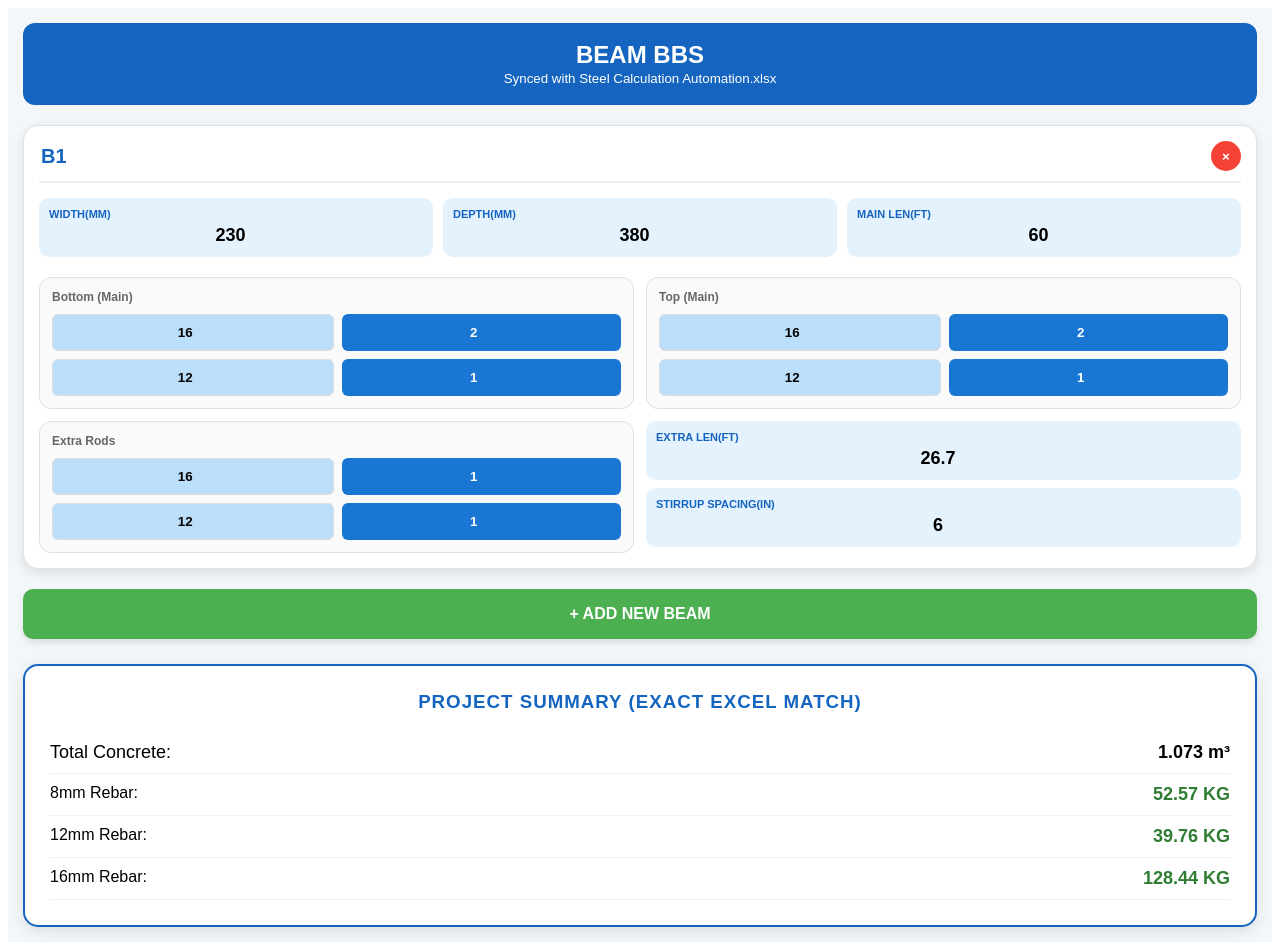
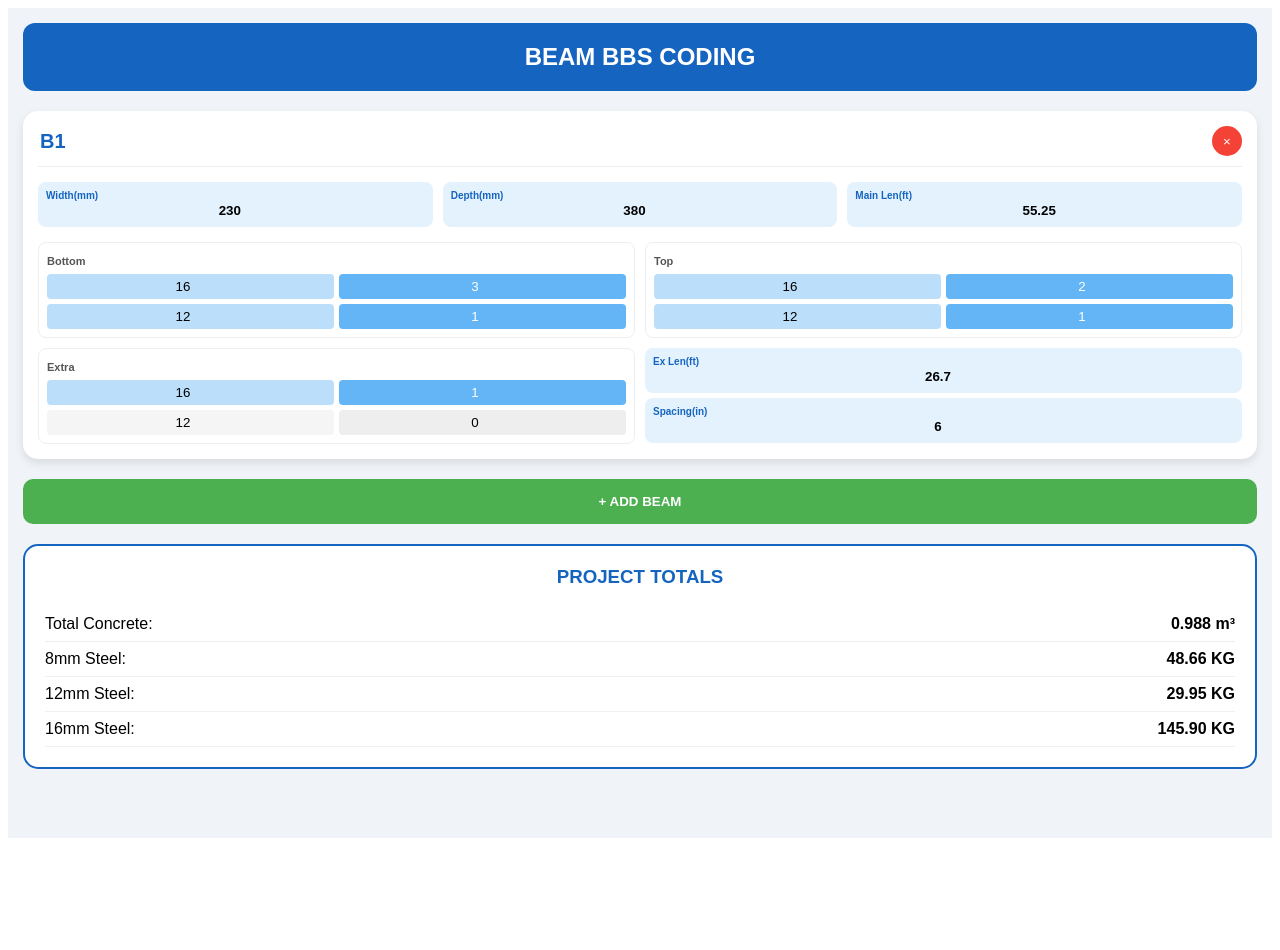
Before and after one commit to Movieeesss/BEAM-BBS, a React (Vite) app: page / in a window 1280 px wide. After the commit the page ends 846 px from the top, so only its background shows below. Built offline with nearby package versions, Linux system fonts and the light colour scheme.

Commit message:
Update BeamBBS.tsx

```diff
--- a/src/BeamBBS.tsx
+++ b/src/BeamBBS.tsx
@@ -2,10 +2,7 @@ import React, { useState, useMemo, useCallback } from 'react';
 import jsPDF from 'jspdf';
 import autoTable from 'jspdf-autotable';
 
-/** * DATA SOURCE: Steel Calculation Automation.xlsx - REFERENCE.csv
- * rods: Number of bars per bundle (Column P, Q, R, S)
- * weight: Weight of one bundle in kg (Column V, W, X, Y)
- */
+// EXACT DATA FROM YOUR REFERENCE SHEET
 const EXCEL_REF: Record<number, { weight: number; rods: number }> = {
   8: { weight: 47.4, rods: 10 },
   10: { weight: 51.87, rods: 7 },
@@ -16,39 +13,25 @@ const EXCEL_REF: Record<number, { weight: number; rods: number }> = {
 };
 
 const FT_TO_M = 0.3048;
-const ROD_UNIT_M = 12; // Standard full rod length in meters
-const SLAB_DEDUCTION_M = 0.125; // 125mm slab thickness deduction for concrete
+const ROD_UNIT_M = 12;
 
-interface RodSet {
-  dia1: number; num1: string;
-  dia2: number; num2: string;
-}
+interface RodSet { dia1: number; num1: string; dia2: number; num2: string; }
 
 interface BeamData {
-  id: string;
-  grid: string;
-  width: string;
-  depth: string;
-  lenMain: string;
-  lenExtra: string;
-  bottom: RodSet;
-  top: RodSet;
-  extra: RodSet;
-  diaStirrups: number;
-  spacing: string;
+  id: string; grid: string; width: string; depth: string;
+  lenMain: string; lenExtra: string;
+  bottom: RodSet; top: RodSet; extra: RodSet;
+  diaStirrups: number; spacing: string;
 }
 
 const BeamBBS: React.FC = () => {
-  const [beams, setBeams] = useState<BeamData[]>([
-    {
-      id: '1', grid: 'B1', width: '230', depth: '380',
-      lenMain: '60', lenExtra: '26.7',
-      bottom: { dia1: 16, num1: '2', dia2: 12, num2: '1' },
-      top: { dia1: 16, num1: '2', dia2: 12, num2: '1' },
-      extra: { dia1: 16, num1: '1', dia2: 12, num2: '1' },
-      diaStirrups: 8, spacing: '6'
-    }
-  ]);
+  const [beams, setBeams] = useState<BeamData[]>([{
+    id: '1', grid: 'B1', width: '230', depth: '380', lenMain: '55.25', lenExtra: '26.7',
+    bottom: { dia1: 16, num1: '3', dia2: 12, num2: '1' },
+    top: { dia1: 16, num1: '2', dia2: 12, num2: '1' },
+    extra: { dia1: 16, num1: '1', dia2: 12, num2: '0' },
+    diaStirrups: 8, spacing: '6'
+  }]);
 
   const updateBeam = useCallback((id: string, field: string, val: any) => {
     setBeams(prev => prev.map(b => {
@@ -61,112 +44,91 @@ const BeamBBS: React.FC = () => {
     }));
   }, []);
 
-  const addBeam = () => {
-    setBeams(prev => [...prev, { ...prev[0], id: Date.now().toString(), grid: `B${prev.length + 1}` }]);
-  };
-
-  const deleteBeam = (id: string) => {
-    if (beams.length > 1) setBeams(beams.filter(b => b.id !== id));
-  };
-
   const results = useMemo(() => {
+    // Resetting everything to 0 to prevent the "High KG" error
     const summary: Record<number, number> = { 8: 0, 10: 0, 12: 0, 16: 0, 20: 0, 25: 0 };
-    let grandConcrete = 0;
+    let totalVol = 0;
 
     const detailed = beams.map(beam => {
-      const wM = (parseFloat(beam.width) || 0) / 1000;
-      const dM = (parseFloat(beam.depth) || 0) / 1000;
-      const lMainM = (parseFloat(beam.lenMain) || 0) * FT_TO_M;
-      const lExtraM = (parseFloat(beam.lenExtra) || 0) * FT_TO_M;
-      const sIn = parseFloat(beam.spacing) || 6;
+      const L_Main_M = (parseFloat(beam.lenMain) || 0) * FT_TO_M;
+      const L_Extra_M = (parseFloat(beam.lenExtra) || 0) * FT_TO_M;
+      const W_M = (parseFloat(beam.width) || 0) / 1000;
+      const D_M = (parseFloat(beam.depth) || 0) / 1000;
 
-      // EXCEL CONCRETE LOGIC: Width * (Depth - SlabTks) * MainLen
-      const vol = wM * Math.max(0, dM - SLAB_DEDUCTION_M) * lMainM;
-      grandConcrete += vol;
+      // Concrete: W * (D - 125mm) * L_Main
+      const vol = W_M * (D_M - 0.125) * L_Main_M;
+      totalVol += vol;
 
-      // EXCEL BUNDLE FRACTION LOGIC: (TotalMeters / (RodsPerBundle * 12)) * BundleWeight
-      const getCellKg = (dia: number, nos: string, lenM: number) => {
-        const count = parseFloat(nos) || 0;
-        if (count === 0) return 0;
-        const totalM = lenM * count;
+      // Excel Logic: KG = (Length * Nos / (RodsPerBundle * 12)) * BundleWeight
+      const calc = (dia: number, nos: string, len: number) => {
+        const n = parseFloat(nos) || 0;
+        if (n === 0) return 0;
         const ref = EXCEL_REF[dia];
-        const kg = (totalM / (ref.rods * ROD_UNIT_M)) * ref.weight;
-        summary[dia] = (summary[dia] || 0) + kg;
+        const kg = ((len * n) / (ref.rods * ROD_UNIT_M)) * ref.weight;
+        summary[dia] += kg;
         return kg;
       };
 
-      const b1 = getCellKg(beam.bottom.dia1, beam.bottom.num1, lMainM);
-      const b2 = getCellKg(beam.bottom.dia2, beam.bottom.num2, lMainM);
-      const t1 = getCellKg(beam.top.dia1, beam.top.num1, lMainM);
-      const t2 = getCellKg(beam.top.dia2, beam.top.num2, lMainM);
-      const e1 = getCellKg(beam.extra.dia1, beam.extra.num1, lExtraM);
-      const e2 = getCellKg(beam.extra.dia2, beam.extra.num2, lExtraM);
+      const bKg = calc(beam.bottom.dia1, beam.bottom.num1, L_Main_M) + calc(beam.bottom.dia2, beam.bottom.num2, L_Main_M);
+      const tKg = calc(beam.top.dia1, beam.top.num1, L_Main_M) + calc(beam.top.dia2, beam.top.num2, L_Main_M);
+      const eKg = calc(beam.extra.dia1, beam.extra.num1, L_Extra_M) + calc(beam.extra.dia2, beam.extra.num2, L_Extra_M);
 
-      // EXCEL STIRRUP LOGIC (Column AY Match)
-      const cutM = (((wM * 1000 - 80) * 2) + ((dM * 1000 - 80) * 2) + 200) / 1000;
-      const qty = Math.ceil(((parseFloat(beam.lenMain) || 0) * 12) / sIn) + 1;
-      const sTotalM = cutM * qty;
-      const sRef = EXCEL_REF[beam.diaStirrups];
-      const sKg = (sTotalM / (sRef.rods * ROD_UNIT_M)) * sRef.weight;
+      // Stirrups (Cell AY6): ((CuttingLen * Qty) / (10 * 12)) * 47.4
+      const cutM = (((W_M * 1000 - 80) * 2) + ((D_M * 1000 - 80) * 2) + 200) / 1000;
+      const qty = Math.ceil(((parseFloat(beam.lenMain) || 0) * 12) / (parseFloat(beam.spacing) || 6)) + 1;
+      const sKg = ((cutM * qty) / (EXCEL_REF[beam.diaStirrups].rods * ROD_UNIT_M)) * EXCEL_REF[beam.diaStirrups].weight;
       summary[beam.diaStirrups] += sKg;
 
-      return { ...beam, vol, beamTotal: b1 + b2 + t1 + t2 + e1 + e2 + sKg };
+      return { ...beam, vol, beamTotal: bKg + tKg + eKg + sKg };
     });
 
-    return { detailed, summary, grandConcrete };
+    return { detailed, summary, totalVol };
   }, [beams]);
 
   return (
-    <div style={{ backgroundColor: '#f4f7f9', minHeight: '100vh', padding: '15px', fontFamily: 'sans-serif' }}>
-      <header style={{ backgroundColor: '#1565c0', color: '#fff', padding: '18px', borderRadius: '12px', textAlign: 'center', marginBottom: '20px' }}>
-        <h1 style={{ margin: 0, fontSize: '24px' }}>BEAM BBS</h1>
-        <small>Synced with Steel Calculation Automation.xlsx</small>
+    <div style={{ backgroundColor: '#f0f4f8', minHeight: '100vh', padding: '15px', fontFamily: 'sans-serif' }}>
+      <header style={{ backgroundColor: '#1565c0', color: '#fff', padding: '20px', borderRadius: '12px', textAlign: 'center', marginBottom: '20px' }}>
+        <h2 style={{ margin: 0 }}>BEAM BBS CODING</h2>
       </header>
 
       {beams.map(beam => (
-        <div key={beam.id} style={{ backgroundColor: '#fff', borderRadius: '15px', padding: '15px', marginBottom: '20px', boxShadow: '0 4px 12px rgba(0,0,0,0.1)', border: '1px solid #e0e0e0' }}>
-          <div style={{ display: 'flex', justifyContent: 'space-between', borderBottom: '2px solid #eee', paddingBottom: '10px', marginBottom: '15px' }}>
-            <input
-              value={beam.grid}
-              onChange={e => updateBeam(beam.id, 'grid', e.target.value)}
-              style={{ fontWeight: 'bold', border: 'none', color: '#1565c0', fontSize: '20px', width: '120px', outline: 'none' }}
-            />
-            <button onClick={() => deleteBeam(beam.id)} style={{ background: '#f44336', color: '#fff', border: 'none', borderRadius: '50%', width: '30px', height: '30px', cursor: 'pointer', fontWeight: 'bold' }}>×</button>
+        <div key={beam.id} style={{ backgroundColor: '#fff', borderRadius: '15px', padding: '15px', marginBottom: '20px', boxShadow: '0 4px 10px rgba(0,0,0,0.1)' }}>
+          <div style={{ display: 'flex', justifyContent: 'space-between', borderBottom: '1px solid #eee', paddingBottom: '10px', marginBottom: '15px' }}>
+            <input value={beam.grid} onChange={e => updateBeam(beam.id, 'grid', e.target.value)} style={{ fontWeight: 'bold', border: 'none', color: '#1565c0', fontSize: '20px', width: '100px' }} />
+            <button onClick={() => setBeams(beams.filter(b => b.id !== beam.id))} style={{ background: '#f44336', color: '#fff', border: 'none', borderRadius: '50%', width: '30px', height: '30px' }}>×</button>
           </div>
 
-          <div style={{ display: 'grid', gridTemplateColumns: 'repeat(3, 1fr)', gap: '10px', marginBottom: '20px' }}>
-            <DataInput label="Width(mm)" value={beam.width} onChange={v => updateBeam(beam.id, 'width', v)} />
-            <DataInput label="Depth(mm)" value={beam.depth} onChange={v => updateBeam(beam.id, 'depth', v)} />
-            <DataInput label="Main Len(ft)" value={beam.lenMain} onChange={v => updateBeam(beam.id, 'lenMain', v)} />
+          <div style={{ display: 'grid', gridTemplateColumns: 'repeat(3, 1fr)', gap: '10px', marginBottom: '15px' }}>
+            <Input label="Width(mm)" value={beam.width} onChange={v => updateBeam(beam.id, 'width', v)} />
+            <Input label="Depth(mm)" value={beam.depth} onChange={v => updateBeam(beam.id, 'depth', v)} />
+            <Input label="Main Len(ft)" value={beam.lenMain} onChange={v => updateBeam(beam.id, 'lenMain', v)} />
           </div>
 
-          <div style={{ display: 'grid', gridTemplateColumns: '1fr 1fr', gap: '12px' }}>
-            <ReinforcementRow label="Bottom (Main)" rod={beam.bottom} onUpdate={(f, v) => updateBeam(beam.id, `bottom.${f}`, v)} />
-            <ReinforcementRow label="Top (Main)" rod={beam.top} onUpdate={(f, v) => updateBeam(beam.id, `top.${f}`, v)} />
+          <div style={{ display: 'grid', gridTemplateColumns: '1fr 1fr', gap: '10px' }}>
+            <RodRow label="Bottom" rod={beam.bottom} onUpdate={(f, v) => updateBeam(beam.id, `bottom.${f}`, v)} />
+            <RodRow label="Top" rod={beam.top} onUpdate={(f, v) => updateBeam(beam.id, `top.${f}`, v)} />
           </div>
 
-          <div style={{ display: 'grid', gridTemplateColumns: '1fr 1fr', gap: '12px', marginTop: '12px' }}>
-            <ReinforcementRow label="Extra Rods" rod={beam.extra} onUpdate={(f, v) => updateBeam(beam.id, `extra.${f}`, v)} />
-            <div style={{ display: 'flex', flexDirection: 'column', gap: '8px' }}>
-              <DataInput label="Extra Len(ft)" value={beam.lenExtra} onChange={v => updateBeam(beam.id, 'lenExtra', v)} />
-              <DataInput label="Stirrup Spacing(in)" value={beam.spacing} onChange={v => updateBeam(beam.id, 'spacing', v)} />
+          <div style={{ display: 'grid', gridTemplateColumns: '1fr 1fr', gap: '10px', marginTop: '10px' }}>
+            <RodRow label="Extra" rod={beam.extra} onUpdate={(f, v) => updateBeam(beam.id, `extra.${f}`, v)} />
+            <div style={{ display: 'flex', flexDirection: 'column', gap: '5px' }}>
+              <Input label="Ex Len(ft)" value={beam.lenExtra} onChange={v => updateBeam(beam.id, 'lenExtra', v)} />
+              <Input label="Spacing(in)" value={beam.spacing} onChange={v => updateBeam(beam.id, 'spacing', v)} />
             </div>
           </div>
         </div>
       ))}
 
-      <button onClick={addBeam} style={{ width: '100%', padding: '16px', backgroundColor: '#4caf50', color: '#fff', border: 'none', borderRadius: '10px', fontWeight: 'bold', cursor: 'pointer', marginBottom: '25px', fontSize: '16px', boxShadow: '0 4px 6px rgba(0,0,0,0.1)' }}>+ ADD NEW BEAM</button>
+      <button onClick={() => setBeams([...beams, { ...beams[0], id: Date.now().toString(), grid: `B${beams.length + 1}` }])} style={{ width: '100%', padding: '15px', background: '#4caf50', color: '#fff', border: 'none', borderRadius: '10px', fontWeight: 'bold', marginBottom: '20px' }}>+ ADD BEAM</button>
 
-      <div style={{ backgroundColor: '#fff', padding: '25px', borderRadius: '15px', border: '2px solid #1565c0', boxShadow: '0 4px 15px rgba(0,0,0,0.1)' }}>
-        <h3 style={{ marginTop: 0, textAlign: 'center', color: '#1565c0', textTransform: 'uppercase', letterSpacing: '1px' }}>Project Summary (Exact Excel Match)</h3>
-        <div style={{ display: 'flex', justifyContent: 'space-between', fontSize: '18px', padding: '10px 0', borderBottom: '1px solid #eee' }}>
-          <span>Total Concrete:</span>
-          <strong>{results.grandConcrete.toFixed(3)} m³</strong>
+      <div style={{ backgroundColor: '#fff', padding: '20px', borderRadius: '15px', border: '2px solid #1565c0' }}>
+        <h3 style={{ marginTop: 0, textAlign: 'center', color: '#1565c0' }}>PROJECT TOTALS</h3>
+        <div style={{ display: 'flex', justifyContent: 'space-between', padding: '8px 0', borderBottom: '1px solid #eee' }}>
+          <span>Total Concrete:</span> <strong>{results.totalVol.toFixed(3)} m³</strong>
         </div>
         {Object.entries(results.summary).map(([dia, kg]) => kg > 0 && (
-          <div key={dia} style={{ display: 'flex', justifyContent: 'space-between', padding: '10px 0', borderBottom: '1px solid #f0f0f0' }}>
-            <span style={{ fontSize: '16px' }}>{dia}mm Rebar:</span>
-            <strong style={{ fontSize: '18px', color: '#2e7d32' }}>{kg.toFixed(2)} KG</strong>
+          <div key={dia} style={{ display: 'flex', justifyContent: 'space-between', padding: '8px 0', borderBottom: '1px solid #f0f0f0' }}>
+            <span>{dia}mm Steel:</span> <strong>{kg.toFixed(2)} KG</strong>
           </div>
         ))}
       </div>
@@ -174,30 +136,25 @@ const BeamBBS: React.FC = () => {
   );
 };
 
-const DataInput = ({ label, value, onChange }: any) => (
-  <div style={{ backgroundColor: '#e3f2fd', padding: '10px', borderRadius: '10px' }}>
-    <label style={{ fontSize: '11px', color: '#1565c0', display: 'block', fontWeight: 'bold', marginBottom: '4px', textTransform: 'uppercase' }}>{label}</label>
-    <input
-      type="number"
-      value={value}
-      onChange={e => onChange(e.target.value)}
-      style={{ width: '100%', border: 'none', background: 'transparent', textAlign: 'center', fontWeight: 'bold', outline: 'none', fontSize: '18px' }}
-    />
+const Input = ({ label, value, onChange }: any) => (
+  <div style={{ backgroundColor: '#e3f2fd', padding: '8px', borderRadius: '8px' }}>
+    <label style={{ fontSize: '10px', color: '#1565c0', display: 'block', fontWeight: 'bold' }}>{label}</label>
+    <input type="number" value={value} onChange={e => onChange(e.target.value)} style={{ width: '100%', border: 'none', background: 'transparent', textAlign: 'center', fontWeight: 'bold', outline: 'none' }} />
   </div>
 );
 
-const ReinforcementRow = ({ label, rod, onUpdate }: any) => {
-  const isActive = (n: any) => (parseFloat(n) || 0) > 0;
+const RodRow = ({ label, rod, onUpdate }: any) => {
+  const act = (n: any) => (parseFloat(n) || 0) > 0;
   return (
-    <div style={{ border: '1px solid #e0e0e0', padding: '12px', borderRadius: '12px', backgroundColor: '#fafafa' }}>
-      <span style={{ fontSize: '12px', fontWeight: 'bold', color: '#666', display: 'block', marginBottom: '10px' }}>{label}</span>
-      <div style={{ display: 'flex', gap: '8px', marginBottom: '8px' }}>
-        <input type="number" placeholder="Dia" value={rod.dia1} onChange={e => onUpdate('dia1', e.target.value)} style={{ width: '50%', background: isActive(rod.num1) ? '#bbdefb' : '#f5f5f5', border: '1px solid #ddd', borderRadius: '6px', textAlign: 'center', padding: '10px', fontWeight: 'bold' }} />
-        <input type="number" placeholder="Nos" value={rod.num1} onChange={e => onUpdate('num1', e.target.value)} style={{ width: '50%', background: isActive(rod.num1) ? '#1976d2' : '#eeeeee', border: 'none', borderRadius: '6px', textAlign: 'center', color: isActive(rod.num1) ? '#fff' : '#000', fontWeight: 'bold', padding: '10px' }} />
+    <div style={{ border: '1px solid #eee', padding: '8px', borderRadius: '8px' }}>
+      <span style={{ fontSize: '11px', fontWeight: 'bold', color: '#555' }}>{label}</span>
+      <div style={{ display: 'flex', gap: '5px', marginTop: '5px' }}>
+        <input type="number" value={rod.dia1} onChange={e => onUpdate('dia1', e.target.value)} style={{ width: '50%', background: act(rod.num1) ? '#bbdefb' : '#f5f5f5', border: 'none', borderRadius: '4px', textAlign: 'center', padding: '5px' }} />
+        <input type="number" value={rod.num1} onChange={e => onUpdate('num1', e.target.value)} style={{ width: '50%', background: act(rod.num1) ? '#64b5f6' : '#eee', border: 'none', borderRadius: '4px', textAlign: 'center', color: act(rod.num1) ? '#fff' : '#000', padding: '5px' }} />
       </div>
-      <div style={{ display: 'flex', gap: '8px' }}>
-        <input type="number" placeholder="Dia" value={rod.dia2} onChange={e => onUpdate('dia2', e.target.value)} style={{ width: '50%', background: isActive(rod.num2) ? '#bbdefb' : '#f5f5f5', border: '1px solid #ddd', borderRadius: '6px', textAlign: 'center', padding: '10px', fontWeight: 'bold' }} />
-        <input type="number" placeholder="Nos" value={rod.num2} onChange={e => onUpdate('num2', e.target.value)} style={{ width: '50%', background: isActive(rod.num2) ? '#1976d2' : '#eeeeee', border: 'none', borderRadius: '6px', textAlign: 'center', color: isActive(rod.num2) ? '#fff' : '#000', fontWeight: 'bold', padding: '10px' }} />
+      <div style={{ display: 'flex', gap: '5px', marginTop: '5px' }}>
+        <input type="number" value={rod.dia2} onChange={e => onUpdate('dia2', e.target.value)} style={{ width: '50%', background: act(rod.num2) ? '#bbdefb' : '#f5f5f5', border: 'none', borderRadius: '4px', textAlign: 'center', padding: '5px' }} />
+        <input type="number" value={rod.num2} onChange={e => onUpdate('num2', e.target.value)} style={{ width: '50%', background: act(rod.num2) ? '#64b5f6' : '#eee', border: 'none', borderRadius: '4px', textAlign: 'center', color: act(rod.num2) ? '#fff' : '#000', padding: '5px' }} />
       </div>
     </div>
   );
```
